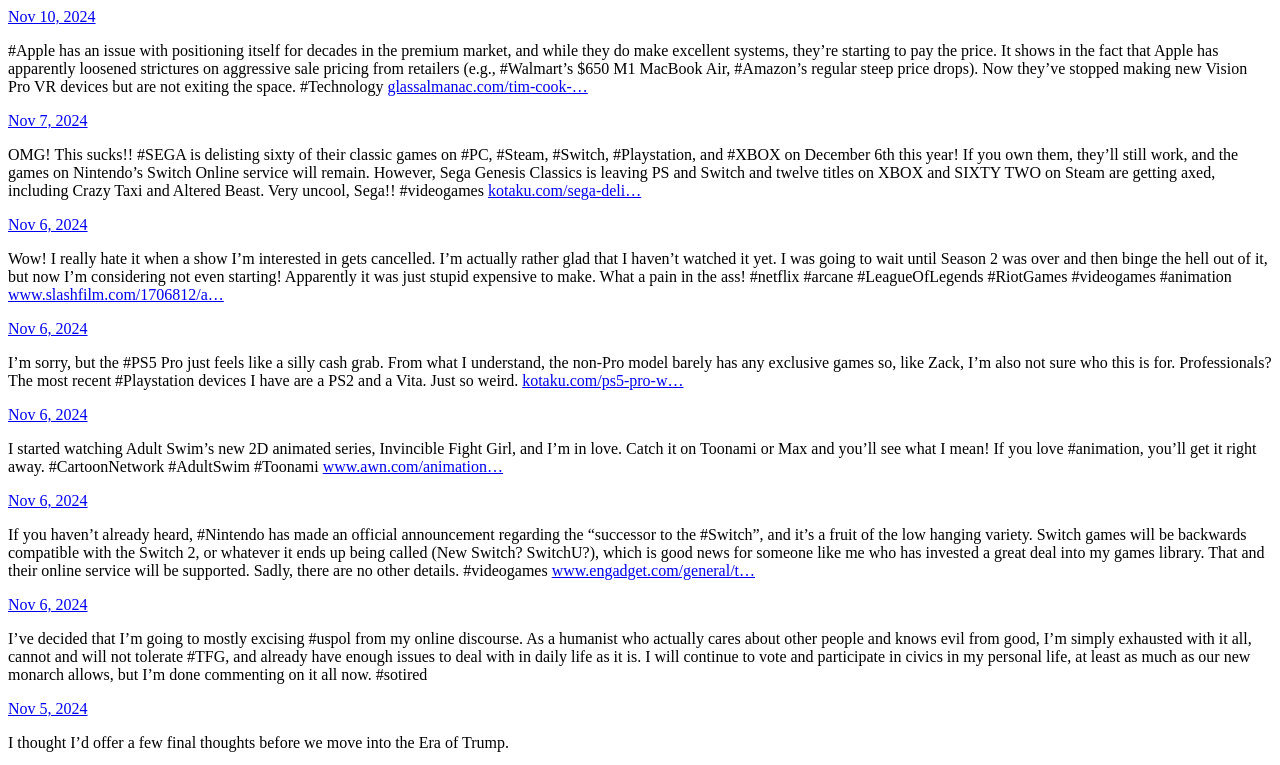
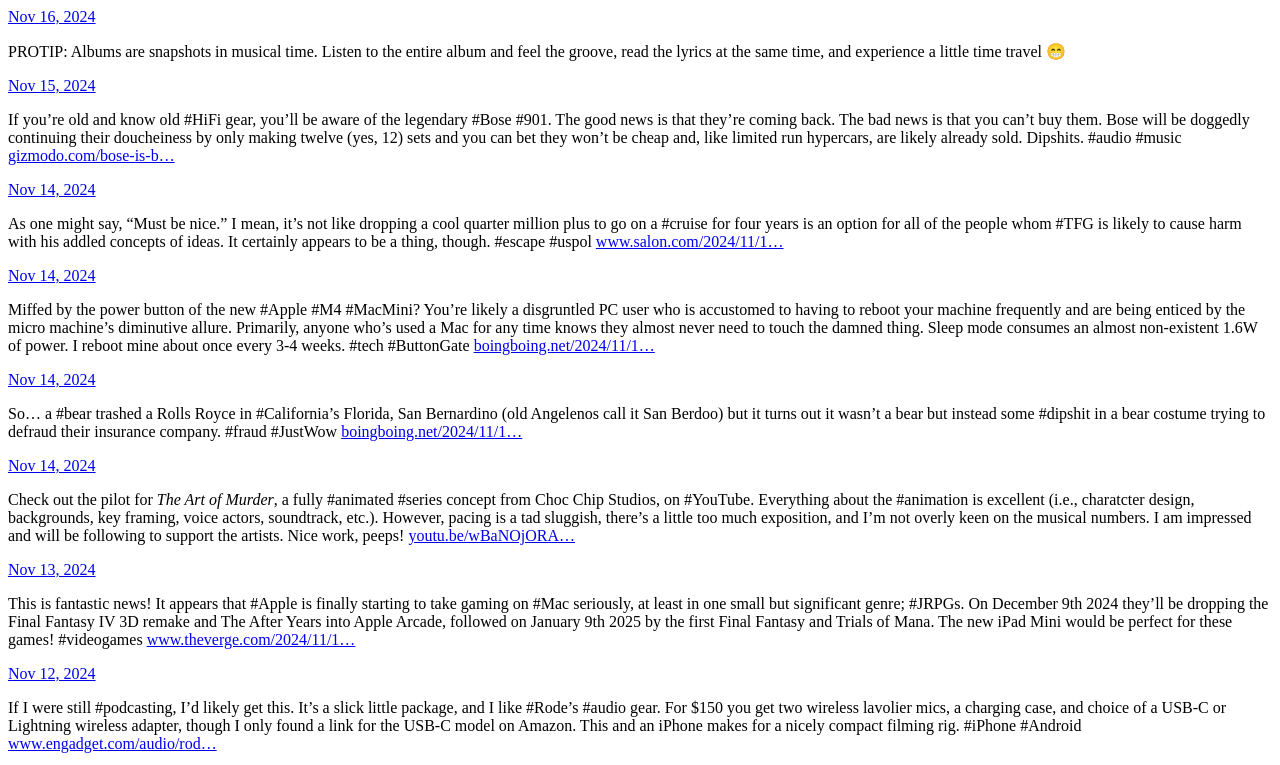
Before and after one commit to tylerknowsnothing/tknblogs, a plain HTML site: page index.html in a window 1280 px wide. Shown: the top 765 px of the page. Drawn offline with Linux system fonts and the light colour scheme.

Commit message:
Archiving from Micro.blog.

```diff
--- a/index.html
+++ b/index.html
@@ -21,6 +21,95 @@
 <div class="h-feed">
 
 
+
+	  <div class="h-entry">
+
+
+		<a href="https://tylerknowsnothing.com/2024/11/16/now-playing-at.html" class="u-url"><time class="dt-published" datetime="2024-11-16 13:10:41 -0800">Nov 16, 2024</time></a>
+
+		<div class="e-content">
+			 <!-- raw HTML omitted -->
+<p>PROTIP: Albums are snapshots in musical time. Listen to the entire album and feel the groove, read the lyrics at the same time, and experience a little time travel 😁</p>
+
+		</div>
+	  </div>
+
+	  <div class="h-entry">
+
+
+		<a href="https://tylerknowsnothing.com/2024/11/15/if-youre-old.html" class="u-url"><time class="dt-published" datetime="2024-11-15 14:20:18 -0800">Nov 15, 2024</time></a>
+
+		<div class="e-content">
+			 <p>If you&rsquo;re old and know old #HiFi gear, you&rsquo;ll be aware of the legendary #Bose #901. The good news is that they&rsquo;re coming back. The bad news is that you can&rsquo;t buy them. Bose will be doggedly continuing their doucheiness by only making twelve (yes, 12) sets and you can bet they won&rsquo;t be cheap and, like limited run hypercars, are likely already sold. Dipshits. #audio #music <a href="https://gizmodo.com/bose-is-bringing-back-its-most-iconic-speakers-but-theres-a-catch-2000525060">gizmodo.com/bose-is-b&hellip;</a></p>
+
+		</div>
+	  </div>
+
+	  <div class="h-entry">
+
+
+		<a href="https://tylerknowsnothing.com/2024/11/14/as-one-might.html" class="u-url"><time class="dt-published" datetime="2024-11-14 17:02:41 -0800">Nov 14, 2024</time></a>
+
+		<div class="e-content">
+			 <p>As one might say, &ldquo;Must be nice.&rdquo;  I mean, it&rsquo;s not like dropping a cool quarter million plus to go on a #cruise for four years is an option for all of the people whom #TFG is likely to cause harm with his addled concepts of ideas. It certainly appears to be a thing, though. #escape #uspol <a href="https://www.salon.com/2024/11/14/cruise-line-offers-4-year-escape-from-trump-if-you-can-afford-it/">www.salon.com/2024/11/1&hellip;</a></p>
+
+		</div>
+	  </div>
+
+	  <div class="h-entry">
+
+
+		<a href="https://tylerknowsnothing.com/2024/11/14/miffed-by-the.html" class="u-url"><time class="dt-published" datetime="2024-11-14 16:48:18 -0800">Nov 14, 2024</time></a>
+
+		<div class="e-content">
+			 <p>Miffed by the power button of the new #Apple #M4 #MacMini? You&rsquo;re likely a disgruntled PC user who is accustomed to having to reboot your machine frequently and are being enticed by the micro machine&rsquo;s diminutive allure. Primarily, anyone who&rsquo;s used a Mac for any time knows they almost never need to touch the damned thing. Sleep mode consumes an almost non-existent 1.6W of power. I reboot mine about once every 3-4 weeks. #tech #ButtonGate <a href="https://boingboing.net/2024/11/14/solutions-m4-mac-mini-users-have-for-the-power-button.html">boingboing.net/2024/11/1&hellip;</a></p>
+
+		</div>
+	  </div>
+
+	  <div class="h-entry">
+
+
+		<a href="https://tylerknowsnothing.com/2024/11/14/so-a-bear.html" class="u-url"><time class="dt-published" datetime="2024-11-14 15:08:05 -0800">Nov 14, 2024</time></a>
+
+		<div class="e-content">
+			 <p>So&hellip; a #bear trashed a Rolls Royce in #California&rsquo;s Florida, San Bernardino (old Angelenos call it San Berdoo) but it turns out it wasn&rsquo;t a bear but instead some #dipshit in a bear costume trying to defraud their insurance company. #fraud #JustWow <a href="https://boingboing.net/2024/11/14/bear-that-trashed-rolls-royce-was-actually-insurance-fraudsters-in-a-costume.html">boingboing.net/2024/11/1&hellip;</a></p>
+
+		</div>
+	  </div>
+
+	  <div class="h-entry">
+
+
+		<a href="https://tylerknowsnothing.com/2024/11/14/check-out-the.html" class="u-url"><time class="dt-published" datetime="2024-11-14 09:52:12 -0800">Nov 14, 2024</time></a>
+
+		<div class="e-content">
+			 <p>Check out the pilot for <em>The Art of Murder</em>, a fully #animated #series concept from Choc Chip Studios, on #YouTube. Everything about the #animation is excellent (i.e., charatcter design, backgrounds, key framing, voice actors, soundtrack, etc.). However, pacing is a tad sluggish, there&rsquo;s a little too much exposition, and I&rsquo;m not overly keen on the musical numbers. I am impressed and will be following to support the artists. Nice work, peeps! <a href="https://youtu.be/wBaNOjORAWs">youtu.be/wBaNOjORA&hellip;</a></p>
+
+		</div>
+	  </div>
+
+	  <div class="h-entry">
+
+
+		<a href="https://tylerknowsnothing.com/2024/11/13/this-is-fantastic.html" class="u-url"><time class="dt-published" datetime="2024-11-13 16:24:00 -0800">Nov 13, 2024</time></a>
+
+		<div class="e-content">
+			 <p>This is fantastic news! It appears that #Apple is finally starting to take gaming on #Mac seriously, at least in one small but significant genre; #JRPGs. On December 9th 2024 they&rsquo;ll be dropping the Final Fantasy IV 3D remake and The After Years into Apple Arcade, followed on January 9th 2025 by the first Final Fantasy and Trials of Mana. The new iPad Mini would be perfect for these games! #videogames <a href="https://www.theverge.com/2024/11/13/24295537/final-fantasy-4-apple-arcade">www.theverge.com/2024/11/1&hellip;</a></p>
+
+		</div>
+	  </div>
+
+	  <div class="h-entry">
+
+
+		<a href="https://tylerknowsnothing.com/2024/11/12/if-i-were.html" class="u-url"><time class="dt-published" datetime="2024-11-12 11:30:15 -0800">Nov 12, 2024</time></a>
+
+		<div class="e-content">
+			 <p>If I were still #podcasting, I&rsquo;d likely get this. It&rsquo;s a slick little package, and I like #Rode&rsquo;s #audio gear. For $150 you get two wireless lavolier mics, a charging case, and choice of a USB-C or Lightning wireless adapter, though I only found a link for the USB-C model on Amazon. This and an iPhone makes for a nicely compact filming rig. #iPhone #Android <a href="https://www.engadget.com/audio/rodes-tiny-149-wireless-micro-kit-is-designed-for-smartphone-users-150040695.html">www.engadget.com/audio/rod&hellip;</a></p>
+
+		</div>
+	  </div>
 
 	  <div class="h-entry">
 
```
